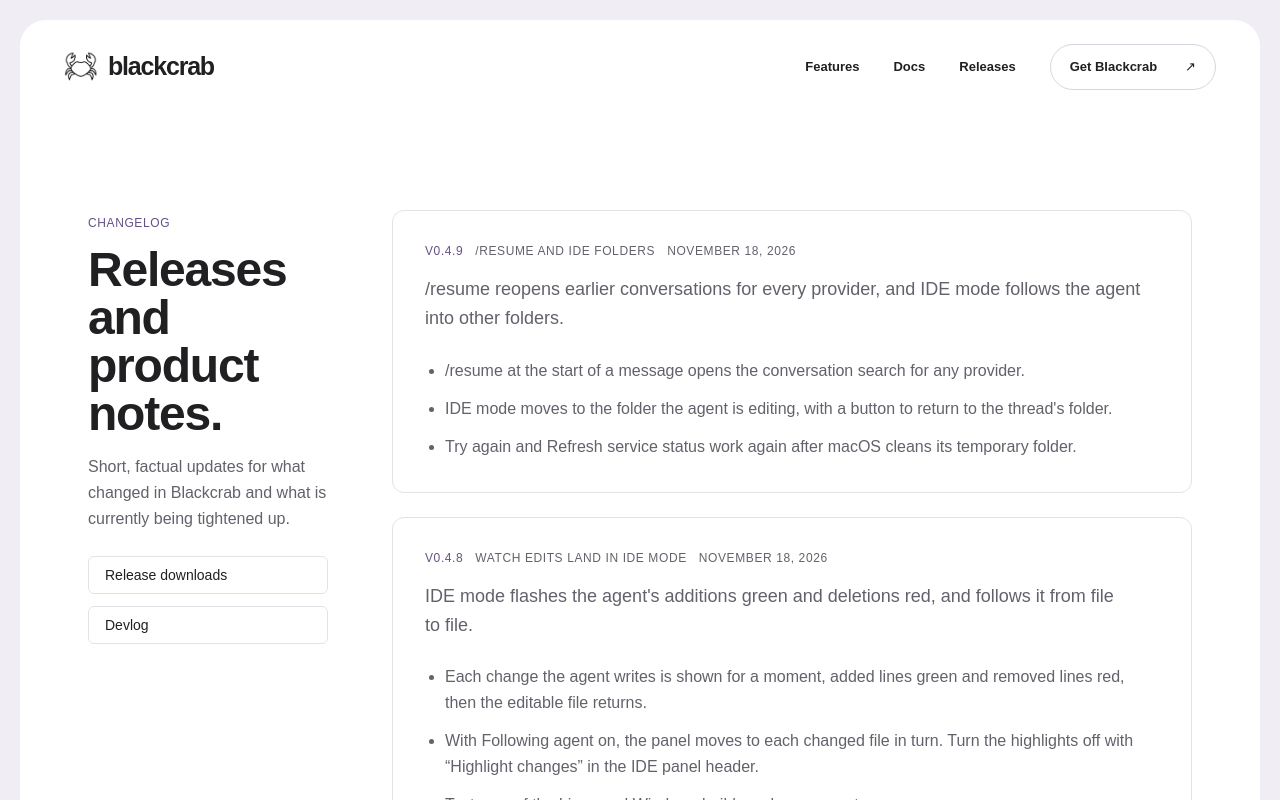
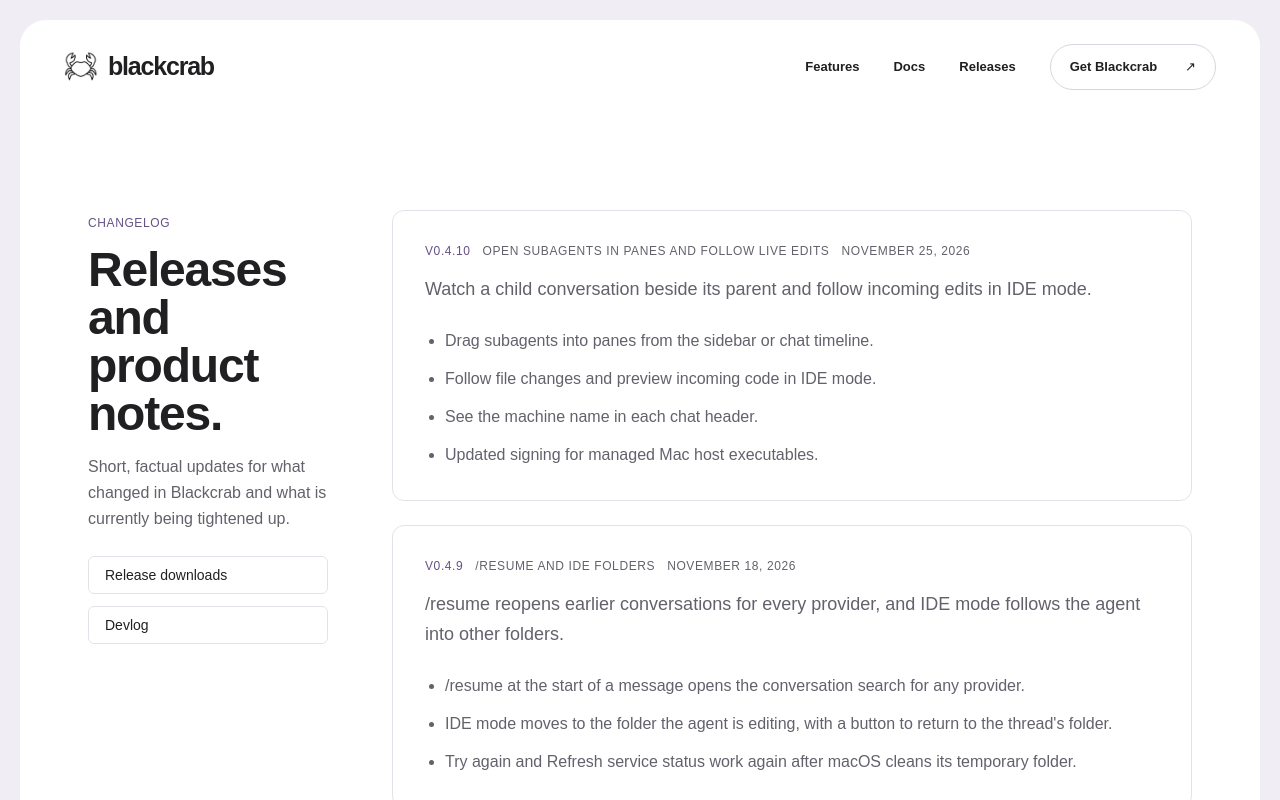
Before and after one commit to BonJenn/blackcrab-landing, a Next.js app: page /changelog in a window 1280 px wide. Shown: the top 800 px of the page. Built offline with nearby package versions, Linux system fonts and the light colour scheme; no server answers; a web font is replaced by a local one.

Commit message:
Announce Blackcrab 0.4.10 and update desktop download labels (#35)

```diff
--- a/app/blog/posts.ts
+++ b/app/blog/posts.ts
@@ -24,6 +24,33 @@ export type ChangelogEntry = {
 };
 
 export const blogPosts: BlogPost[] = [
+{
+  "slug": "blackcrab-0-4-10-subagent-panes",
+  "title": "Blackcrab 0.4.10 lets you open subagents in panes",
+  "dek": "Watch a child conversation beside its parent and follow incoming edits in IDE mode.",
+  "category": "Release notes",
+  "displayDate": "November 25, 2026",
+  "readTime": "1 min read",
+  "tags": [
+    "Release",
+    "Pane mode",
+    "IDE mode"
+  ],
+  "sections": [
+    {
+      "heading": "Keep the parent chat in view",
+      "paragraphs": [
+        "Running subagents appear under their parent in the sidebar. Drag a subagent from the sidebar or its chat message into a pane. You can also right-click the message and choose Make a pane or Make a new window."
+      ]
+    },
+    {
+      "heading": "Follow changes across files and machines",
+      "paragraphs": [
+        "IDE mode follows batches of file changes and previews incoming generated code. The chat header now names the machine running the thread."
+      ]
+    }
+  ]
+},
 {
   "slug": "blackcrab-0-4-9-resume-and-ide-folders",
   "title": "Blackcrab 0.4.9: /resume for every agent, and IDE mode that follows the folder",
@@ -761,6 +788,18 @@ export const blogPosts: BlogPost[] = [
 
 export const changelogEntries: ChangelogEntry[] = [
 {
+  "version": "v0.4.10",
+  "label": "Open subagents in panes and follow live edits",
+  "displayDate": "November 25, 2026",
+  "summary": "Watch a child conversation beside its parent and follow incoming edits in IDE mode.",
+  "changes": [
+    "Drag subagents into panes from the sidebar or chat timeline.",
+    "Follow file changes and preview incoming code in IDE mode.",
+    "See the machine name in each chat header.",
+    "Updated signing for managed Mac host executables."
+  ]
+},
+{
   "version": "v0.4.9",
   "label": "/resume and IDE folders",
   "displayDate": "November 18, 2026",
--- a/app/docs/page.tsx
+++ b/app/docs/page.tsx
@@ -77,7 +77,7 @@ export default function DocsPage() {
               <div className="grid grid-cols-1 md:grid-cols-3 gap-px bg-border rounded-xl overflow-hidden">
                 <RequirementCard
                   title="Released app"
-                  body="Blackcrab 0.4.9 runs on Apple-silicon Macs, 64-bit Windows and 64-bit Linux. A previous build remains available for Intel Macs. Complete the setup for the agent provider you choose."
+                  body="Blackcrab 0.4.10 runs on Apple-silicon Macs, 64-bit Windows and 64-bit Linux. A previous build remains available for Intel Macs. Complete the setup for the agent provider you choose."
                 />
                 <RequirementCard
                   title="Local development"
@@ -229,7 +229,7 @@ export default function DocsPage() {
                   conversations and settings are kept.
                 </li>
                 <li>
-                  Mac users on 0.4.2 or 0.4.3 must install 0.4.9 by hand: the
+                  Mac users on 0.4.2 or 0.4.3 must install 0.4.10 by hand: the
                   update button inside those versions does not work. Download
                   the DMG, quit Blackcrab and replace it in Applications. Your
                   conversations and settings are kept.
--- a/app/page.tsx
+++ b/app/page.tsx
@@ -412,15 +412,15 @@ export default function Home() {
               >
                 Download for Mac <Arrow down />
               </DownloadLink>
-              <p>v0.4.9 · Apple silicon</p>
+              <p>v0.4.10 · Apple silicon</p>
             </div>
             <div className="download-alternatives">
               <span>Other platforms</span>
               <DownloadLink href={WINDOWS_DOWNLOAD_URL} platform="windows">
-                Windows <span>v0.4.9</span>
+                Windows <span>v0.4.10</span>
               </DownloadLink>
               <DownloadLink href={LINUX_DOWNLOAD_URL} platform="linux">
-                Linux <span>v0.4.9</span>
+                Linux <span>v0.4.10</span>
               </DownloadLink>
               <AppStoreBadge small />
               <span className="platform-soon">
```
